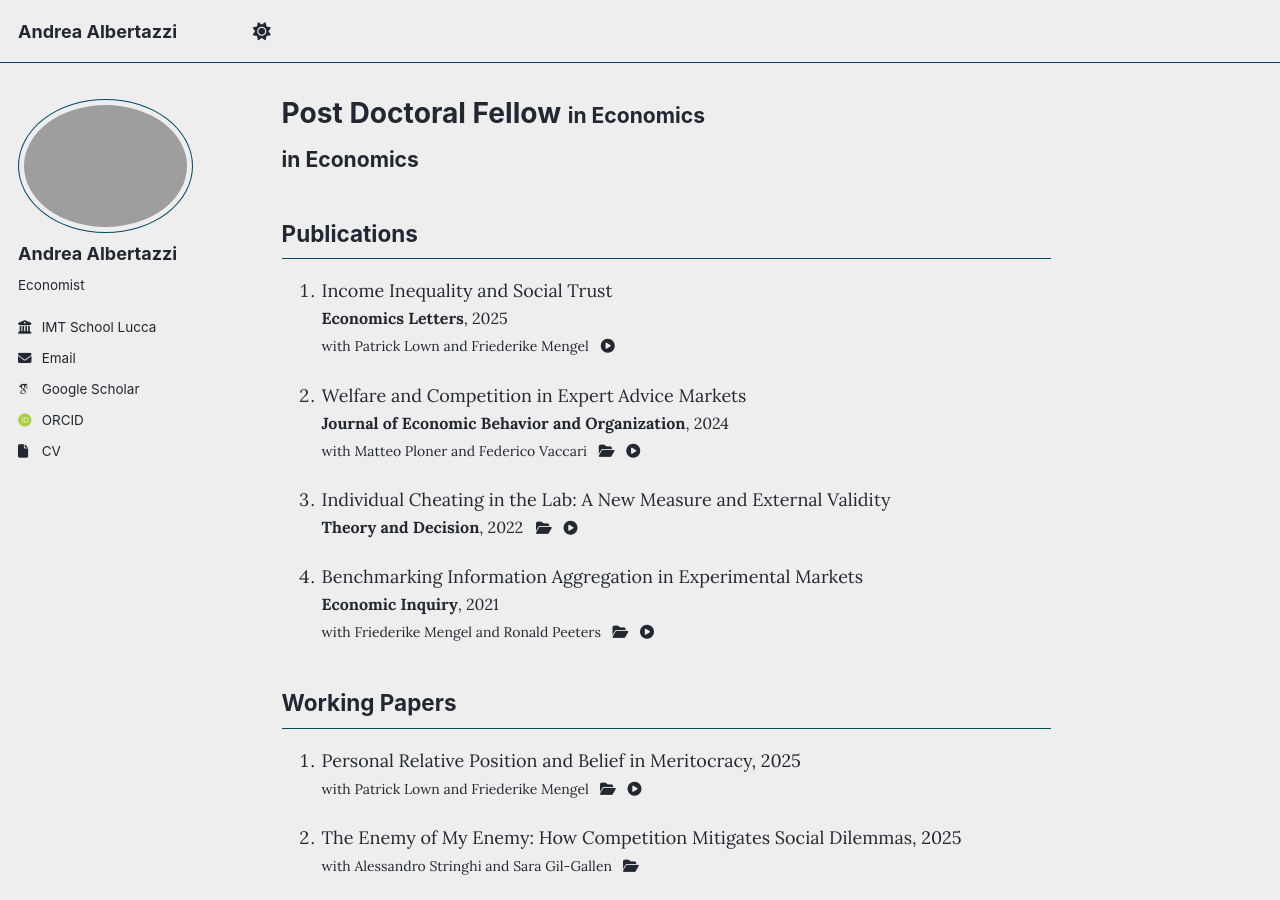
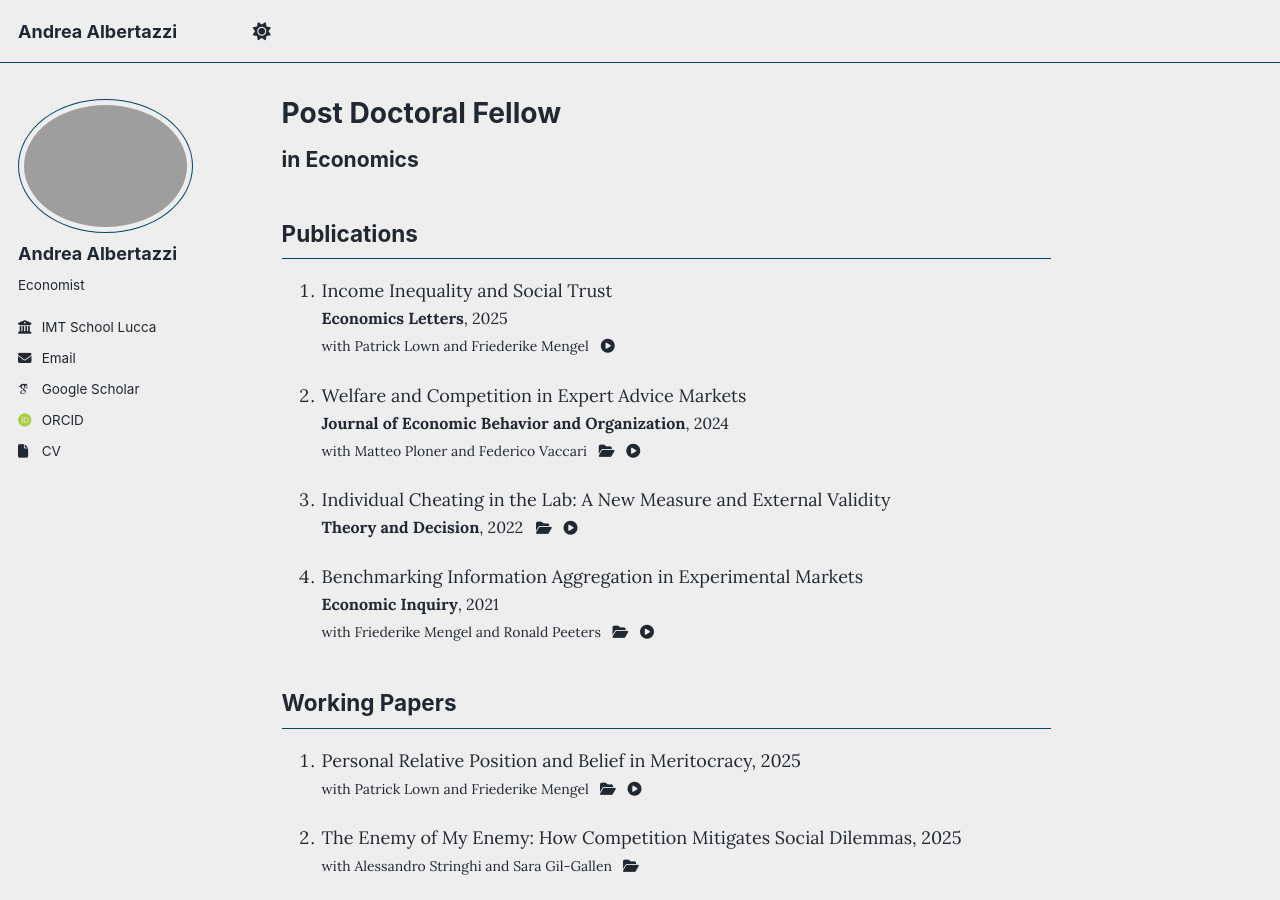
Before and after one commit to tazze87/tazze87.github.io, a Jekyll site: the page built from _pages/about.md, in a window 1280 px wide and 900 px high. Built offline with Jekyll 4.4.1, drawn with Linux system fonts in a browser that asks for light colours; some web fonts are replaced; a script that is not in the unit is left out.

Commit message:
Update about.md

```diff
--- a/_pages/about.md
+++ b/_pages/about.md
@@ -1,11 +1,11 @@
 ---
 layout: single
 permalink: /
-title: "Post Doctoral Fellow <small>in Economics</small>"
+title: "Post Doctoral Fellow"
 author_profile: true
 ---
+# <small>in Economics</small>
 
-# <small>in Economics</small>
 
 ## Publications
 
```
